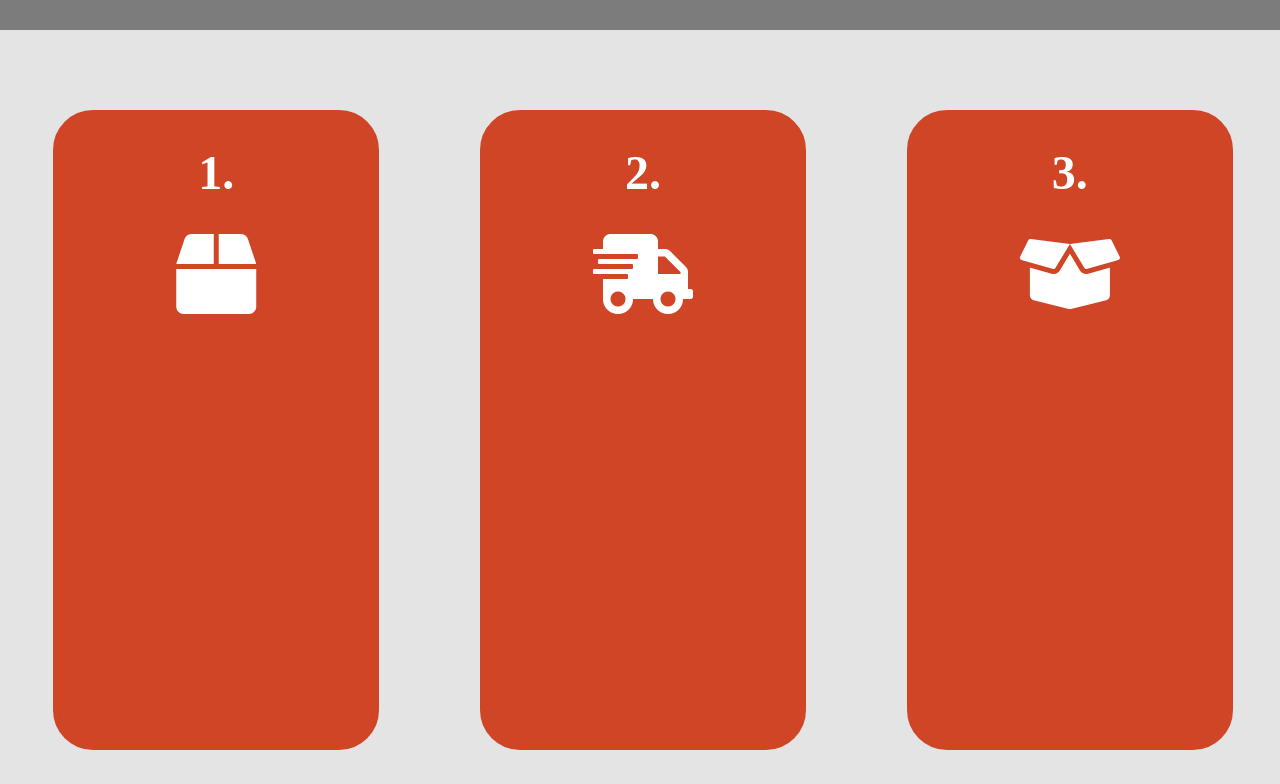
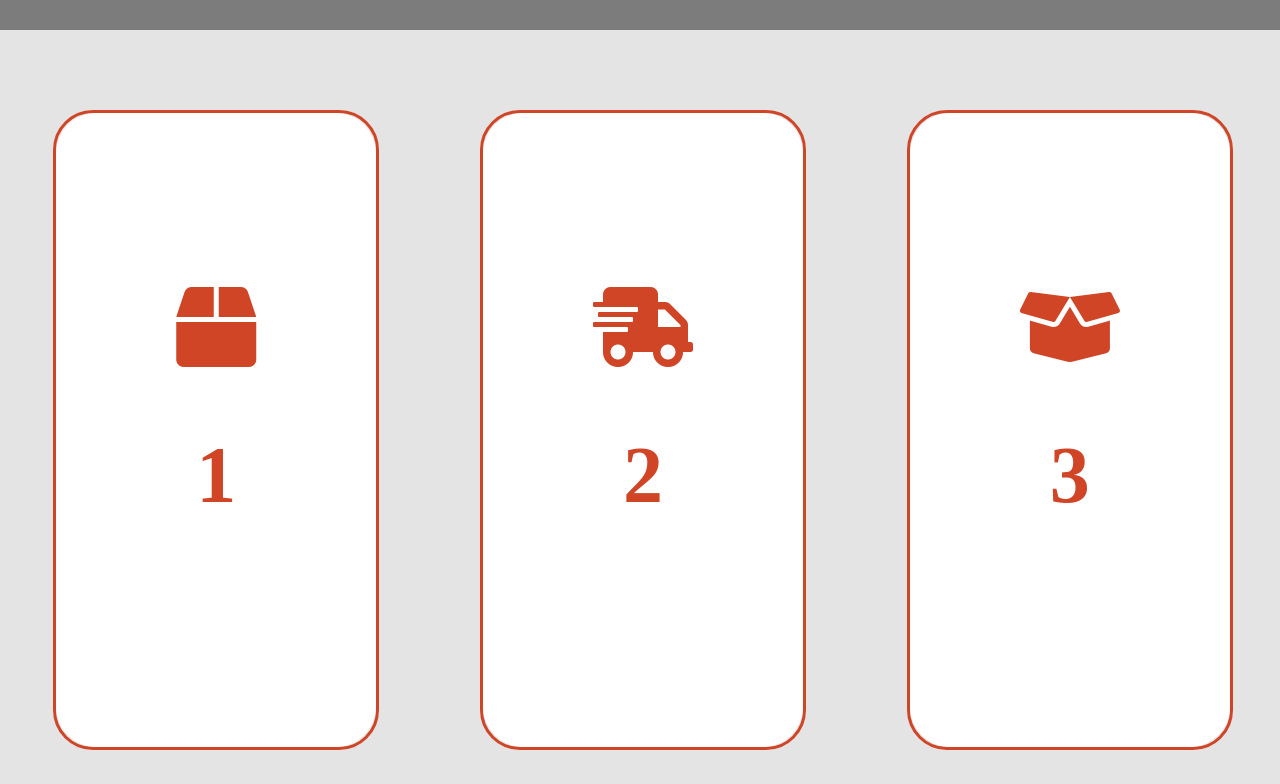
Before and after one commit to hkennedyvi/store, a React (Create React App) app: page / in a window 1280 px wide. Shown: the part 1756-2540 px from the top of the page. Built offline with nearby package versions, Linux system fonts and the light colour scheme.

Commit message:
card colors/layout change

```diff
--- a/src/components/Shipping/index.jsx
+++ b/src/components/Shipping/index.jsx
@@ -8,24 +8,22 @@ function Shipping() {
             <div className="shipping-card">
                 <div className="shipping-card-inner">
                     <div className="shipping-card-front">
-                        <h1 className="shipping-card-header">
-                            1.
-                        </h1>
                         <div>
                             <i className="fas fa-box"></i>
                         </div>
+                        <h1 className="shipping-card-header">
+                            1
+                        </h1>
                     </div>
                     <div className="shipping-card-back">
+                        <h2 className="shipping-card-secondary-header">
+                            PACK
+                        </h2>
                         <p className="shipping-card-text">
                             Lorem ipsum dolor sit amet, consectetur adipiscing
                             elit, sed do eiusmod tempor incididunt ut labore et
                             dolore magna aliqua. Ut enim ad minim veniam, quis
-                            nostrud exercitation ullamco laboris nisi ut aliquip
-                            ex ea commodo consequat. Duis aute irure dolor in
-                            reprehenderit in voluptate velit esse cillum dolore
-                            eu fugiat nulla pariatur. Excepteur sint occaecat
-                            cupidatat non proident, sunt in culpa qui officia
-                            deserunt mollit anim id est laborum.
+                            nostrud exercitation ullamco laboris nisi ut aliquip.
                         </p>
                     </div>
                 </div>
@@ -33,24 +31,22 @@ function Shipping() {
             <div className="shipping-card">
                 <div className="shipping-card-inner">
                     <div className="shipping-card-front">
-                        <h1 className="shipping-card-header">
-                            2.
-                        </h1>
                         <div>
                             <i className="fas fa-shipping-fast"></i>
                         </div>
+                        <h1 className="shipping-card-header">
+                            2
+                        </h1>
                     </div>
                     <div className="shipping-card-back">
+                        <h2 className="shipping-card-secondary-header">
+                            SHIP
+                        </h2>
                         <p className="shipping-card-text">
                             Lorem ipsum dolor sit amet, consectetur adipiscing
                             elit, sed do eiusmod tempor incididunt ut labore et
                             dolore magna aliqua. Ut enim ad minim veniam, quis
-                            nostrud exercitation ullamco laboris nisi ut aliquip
-                            ex ea commodo consequat. Duis aute irure dolor in
-                            reprehenderit in voluptate velit esse cillum dolore
-                            eu fugiat nulla pariatur. Excepteur sint occaecat
-                            cupidatat non proident, sunt in culpa qui officia
-                            deserunt mollit anim id est laborum.
+                            nostrud exercitation ullamco laboris nisi ut aliquip.
                         </p>
                     </div>
                 </div>
@@ -58,29 +54,27 @@ function Shipping() {
             <div className="shipping-card">
                 <div className="shipping-card-inner">
                     <div className="shipping-card-front">
-                        <h1 className="shipping-card-header">
-                            3.
-                        </h1>
                         <div>
                             <i className="fas fa-box-open"></i>
                         </div>
+                        <h1 className="shipping-card-header">
+                            3
+                        </h1>
                     </div>
                     <div className="shipping-card-back">
+                        <h2 className="shipping-card-secondary-header">
+                            ENJOY
+                        </h2>
                         <p className="shipping-card-text">
                             Lorem ipsum dolor sit amet, consectetur adipiscing
                             elit, sed do eiusmod tempor incididunt ut labore et
                             dolore magna aliqua. Ut enim ad minim veniam, quis
-                            nostrud exercitation ullamco laboris nisi ut aliquip
-                            ex ea commodo consequat. Duis aute irure dolor in
-                            reprehenderit in voluptate velit esse cillum dolore
-                            eu fugiat nulla pariatur. Excepteur sint occaecat
-                            cupidatat non proident, sunt in culpa qui officia
-                            deserunt mollit anim id est laborum.
+                            nostrud exercitation ullamco laboris nisi ut aliquip.
                         </p>
                     </div>
                 </div>
             </div>
-        </div>
+        </div >
     );
 }
 
--- a/src/components/Shipping/shipping.scss
+++ b/src/components/Shipping/shipping.scss
@@ -49,26 +49,40 @@ $maybeColor: #1F1300;
 }
 
 .shipping-card-front {
-    border-radius: 0.4em;
-    background-color: $redPrimary;
-    color: white;
+    border-radius: 0.5em;
+    display: flex;
+    flex-direction: column;
+    justify-content: center;
+    align-items: center;
+    background: white;
+    color: $redPrimary;
     text-align: center;
 }
 
 .shipping-card-back {
-    border-radius: 0.5em;
-    background-color: white;
-    color: $blackPrimary;
+    border-radius: 0.4em;
+    display: flex;
+    flex-direction: column;
+    align-items: center;
+    background: $redPrimary;
+    color: white;
     transform: rotateY(180deg);
 }
 
 .shipping-card-header {
+    font-size: 5rem;
+}
+
+.shipping-card-secondary-header {
     font-size: 3rem;
+    padding: 2rem;
+    border-bottom: solid white 2px;
 }
 
 .shipping-card-text {
     font-size: 1.2rem;
-    padding: 2rem;
+    line-height: 3rem;
+    padding: 0 2rem;
 }
 
 @media only screen and (max-width: 600px) {
```
